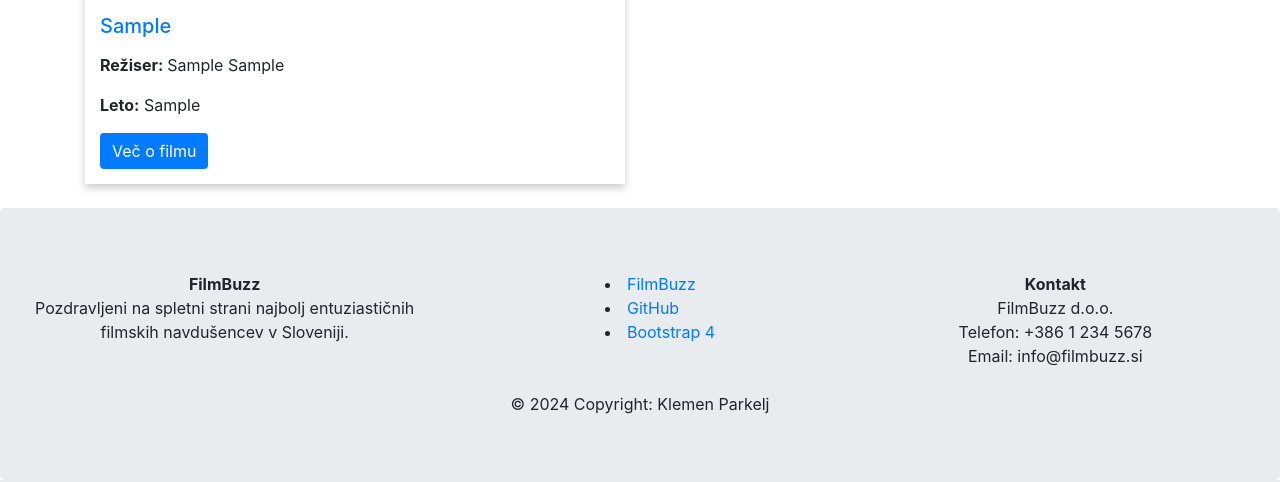
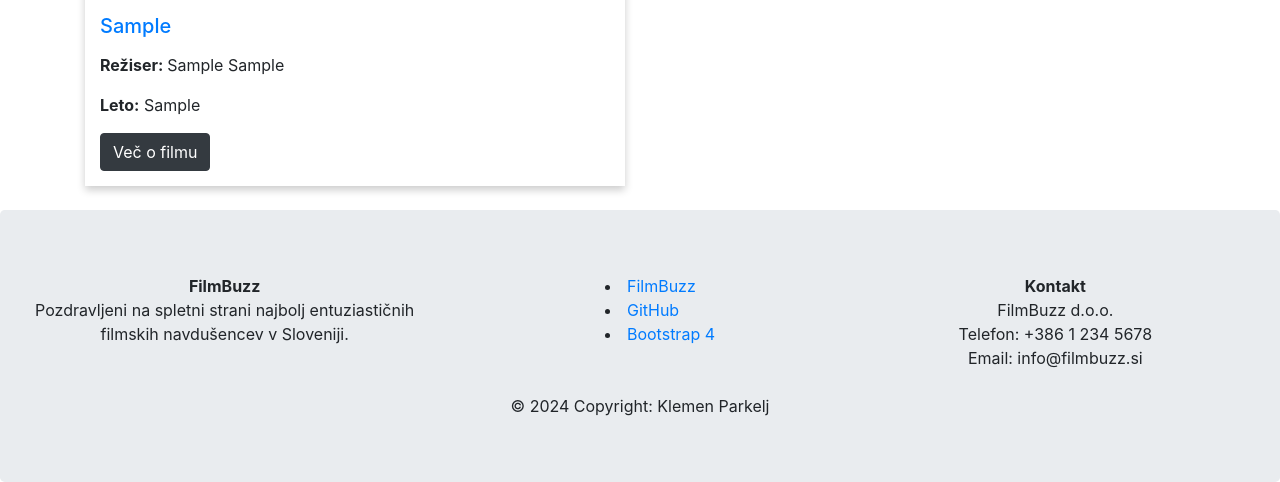
Before and after one commit to klemenp950/ST, a PHP site: page /index.php/index in a window 1280 px wide. Shown: the part 523-1005 px from the top of the page. Run offline with PHP 8.4, Linux system fonts and the light colour scheme; tables that the repository leaves empty or names only in its code hold one stand-in row (values such as "Sample post"); some libraries are stand-ins or nearby versions.

Commit message:
Naloga 3
Drobni popravki

```diff
--- a/Naloga 3/view/index.php
+++ b/Naloga 3/view/index.php
@@ -35,7 +35,7 @@ if (!isset($_SESSION["username"])) {
             <h5 class="cardC-title"><?=$film["naslov"]?></h5>
             <p class="card-text"><strong>Režiser: </strong><?=$film["ime"] . " " . $film["priimek"]?></p>
             <p class="card-text"><strong>Leto:</strong> <?=$film["leto"]?></p>
-            <a href="pot_do_strani_s_informacijami.html" class="btn btn-primary">Več o filmu</a>
+            <a href="pot_do_strani_s_informacijami.html" class="btn btn-dark">Več o filmu</a>
           </div>
         </div>
       </div>
```
